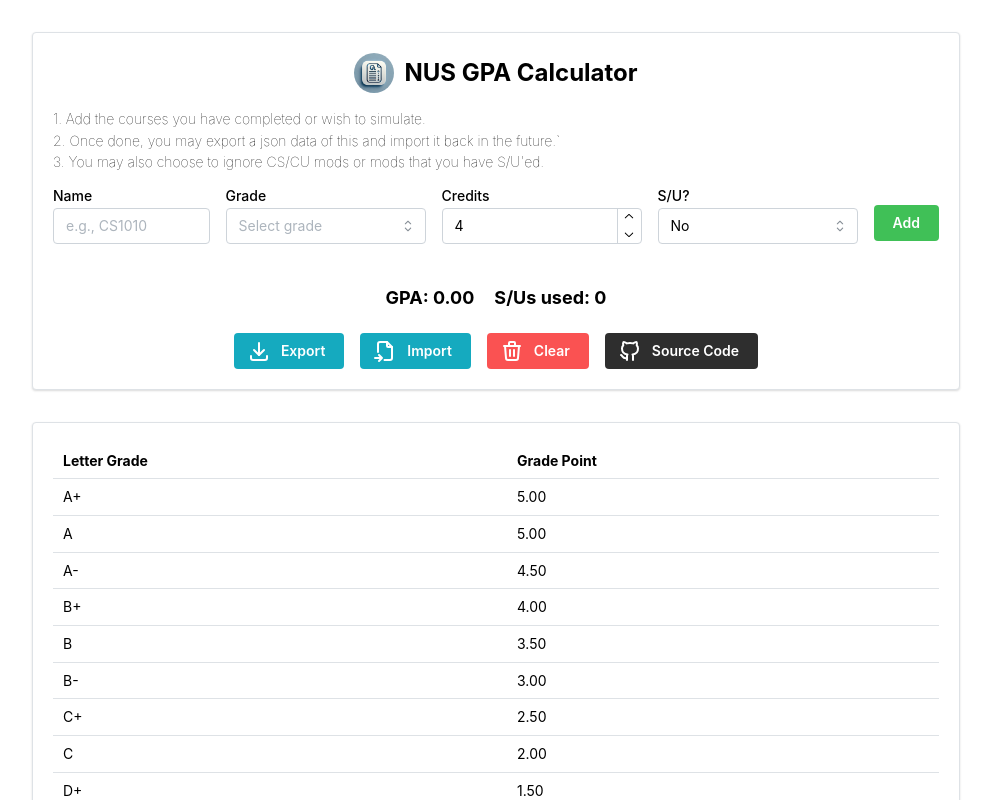
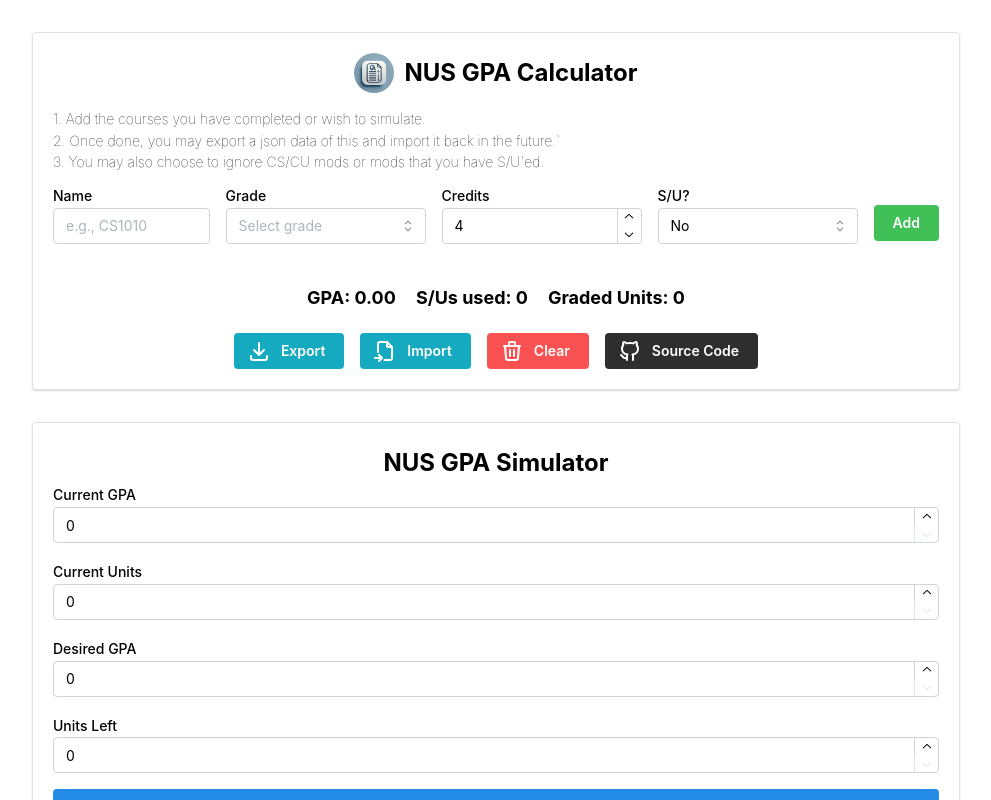
Before and after one commit to raihahahan/gpa-simulator, a Next.js app: page / in a window 1280 px wide. Shown: the top 800 px of the page, without its empty margins (144-1135 px from the left). Built offline with nearby package versions, Linux system fonts and the light colour scheme.

Commit message:
GPA simulator

```diff
--- a/src/app/page.tsx
+++ b/src/app/page.tsx
@@ -1,9 +1,11 @@
 import GradingComponent, { GradeTable } from "@/features/grading/components";
+import GradeSimulator from "@/features/simulate/components";
 
 export default function Home() {
   return (
     <div>
       <GradingComponent />
+      <GradeSimulator />
       <GradeTable />
     </div>
   );
--- a/src/common/data.ts
+++ b/src/common/data.ts
@@ -10,6 +10,8 @@
   description: "Calculate and simulate your NUS GPA",
   githubLink: "https://github.com/raihahahan/gpa-simulator",
 };
+
+export const TOTAL_MC = 160;
 
 export const GRADES: Grade[] = [
   { grade: "A+", points: 5.0 },
--- a/src/features/grading/components.tsx
+++ b/src/features/grading/components.tsx
@@ -10,7 +10,7 @@
   Group,
   ActionIcon,
 } from "@mantine/core";
-import { calculateGPA, calculateSuCount } from "./utils";
+import { calculateGPA, calculateGradedUnits, calculateSuCount } from "./utils";
 import Image from "next/image";
 import ComponentWrapper from "@/common/wrapper";
 import { data, GRADES } from "../../common/data";
@@ -45,6 +45,7 @@
 
   const gpa = calculateGPA(modules);
   const SUs = calculateSuCount(modules);
+  const gradedUnits = calculateGradedUnits(modules);
   const router = useRouter();
   const goToGitHub = () => router.push(data.githubLink);
 
@@ -223,6 +224,14 @@
         >
           S/Us used: {SUs}
         </Text>
+        <div style={{ margin: xs ? 0 : 10 }}></div>
+        <Text
+          style={{ textAlign: "center", fontWeight: "bold" }}
+          size="lg"
+          mt="lg"
+        >
+          Graded Units: {gradedUnits}
+        </Text>
       </div>
 
       {/* Import/Export Buttons */}
--- a/src/features/grading/utils.ts
+++ b/src/features/grading/utils.ts
@@ -13,3 +13,11 @@
 export const calculateSuCount = (modules: Module[]): number => {
   return modules.filter((m) => m.su).length;
 };
+
+export const calculateGradedUnits = (modules: Module[]): number => {
+  return modules.reduce(
+    (acc, module) =>
+      !module.su && module.grade != "CS/CU" ? acc + module.credits : acc,
+    0
+  );
+};
--- /dev/null
+++ b/src/features/simulate/components.tsx
@@ -0,0 +1,125 @@
+"use client";
+import { useState } from "react";
+import { NumberInput, Button, Text, Group } from "@mantine/core";
+import ComponentWrapper from "@/common/wrapper";
+import { useGlobalMediaQuery } from "@/common/hooks";
+import { GRADES } from "@/common/data";
+
+export default function GradeSimulator() {
+  const [currentGPA, setCurrentGPA] = useState<number>(0);
+  const [currentUnits, setCurrentUnits] = useState<number>(0);
+  const [desiredGPA, setDesiredGPA] = useState<number>(0);
+  const [unitsLeft, setUnitsLeft] = useState<number>(0);
+  const [result, setResult] = useState<string | number>(""); // To store the result of the calculation
+  const { xs } = useGlobalMediaQuery();
+
+  function calculateRequiredGPA(
+    currentGPA: number,
+    completedUnits: number,
+    plannedUnits: number,
+    desiredGPA: number
+  ): number | string {
+    if (plannedUnits <= 0) {
+      return "Invalid units left"; // Ensure units left is positive
+    }
+
+    console.log(currentGPA, completedUnits, plannedUnits, desiredGPA);
+    const totalPointsRequired = desiredGPA * (completedUnits + plannedUnits);
+    const currPoints = currentGPA * completedUnits;
+    const requiredPoints = totalPointsRequired - currPoints;
+    const requiredGPA = requiredPoints / plannedUnits;
+
+    if (requiredGPA > GRADES[0].points) {
+      const maxRequiredPoints = GRADES[0].points * plannedUnits;
+      const maxTotalPointsRequired = maxRequiredPoints + currPoints;
+      const achievable =
+        maxTotalPointsRequired / (completedUnits + plannedUnits);
+
+      return `Your desired GPA is too high as you will need a GPA of ${requiredGPA}. Your max achievable GPA is ${achievable.toFixed(
+        2
+      )} with a score of A/A+ for every module.`;
+    }
+
+    return requiredGPA;
+  }
+
+  const handleSubmit = () => {
+    const requiredGrade = calculateRequiredGPA(
+      currentGPA,
+      currentUnits,
+      unitsLeft,
+      desiredGPA
+    );
+    setResult(requiredGrade);
+  };
+
+  return (
+    <ComponentWrapper>
+      <Text
+        size="xl"
+        style={{
+          textAlign: "center",
+          fontWeight: "bolder",
+          fontSize: xs ? 20 : 24,
+        }}
+      >
+        NUS GPA Simulator
+      </Text>
+
+      {/* Current GPA Input */}
+      <NumberInput
+        label="Current GPA"
+        value={currentGPA}
+        onChange={(e) => setCurrentGPA(Number(e))}
+        min={0}
+        max={5}
+        mb="md"
+      />
+
+      {/* Current Units Input */}
+      <NumberInput
+        label="Current Units"
+        value={currentUnits}
+        onChange={(e) => setCurrentUnits(Number(e))}
+        min={0}
+        mb="md"
+      />
+
+      {/* Desired GPA Input */}
+      <NumberInput
+        label="Desired GPA"
+        value={desiredGPA}
+        onChange={(e) => setDesiredGPA(Number(e))}
+        min={0}
+        max={5}
+        mb="md"
+      />
+
+      {/* Units Left Input */}
+      <NumberInput
+        label="Units Left"
+        value={unitsLeft}
+        onChange={(e) => setUnitsLeft(Number(e))}
+        min={0}
+        mb="md"
+      />
+
+      {/* Submit Button */}
+      <Button onClick={handleSubmit} fullWidth color="blue" mt="md">
+        Calculate
+      </Button>
+
+      {/* Result Display */}
+      <Group mt="lg" align="center">
+        <Text size="lg">Required Grade per Module: </Text>
+        {typeof result === "number" ? (
+          <Text size="xl">{result.toFixed(2)} GPA</Text>
+        ) : (
+          <Text size="lg" color="red">
+            {result}
+          </Text>
+        )}
+      </Group>
+    </ComponentWrapper>
+  );
+}
--- /dev/null
+++ b/src/features/simulate/utils.ts
@@ -0,0 +1,28 @@
+import { GRADES } from "@/common/data";
+
+export function calculateRequiredAverageGrade(
+  currentGPA: number,
+  currentUnits: number,
+  desiredGPA: number,
+  unitsLeft: number
+): number {
+  if (unitsLeft <= 0) {
+    return -2; // "Invalid units left"; // Ensure units left is positive
+  }
+
+  const currentPoints = currentGPA * currentUnits;
+
+  const desiredPoints = desiredGPA * (currentUnits + unitsLeft);
+
+  const neededPoints = desiredPoints - currentPoints;
+
+  const totalModulesLeft = unitsLeft / 4;
+
+  const averageGradeNeeded = neededPoints / totalModulesLeft;
+
+  if (averageGradeNeeded > GRADES[0].points) {
+    return -1; //"The required GPA is too high for the remaining units.";
+  }
+
+  return averageGradeNeeded;
+}
```
